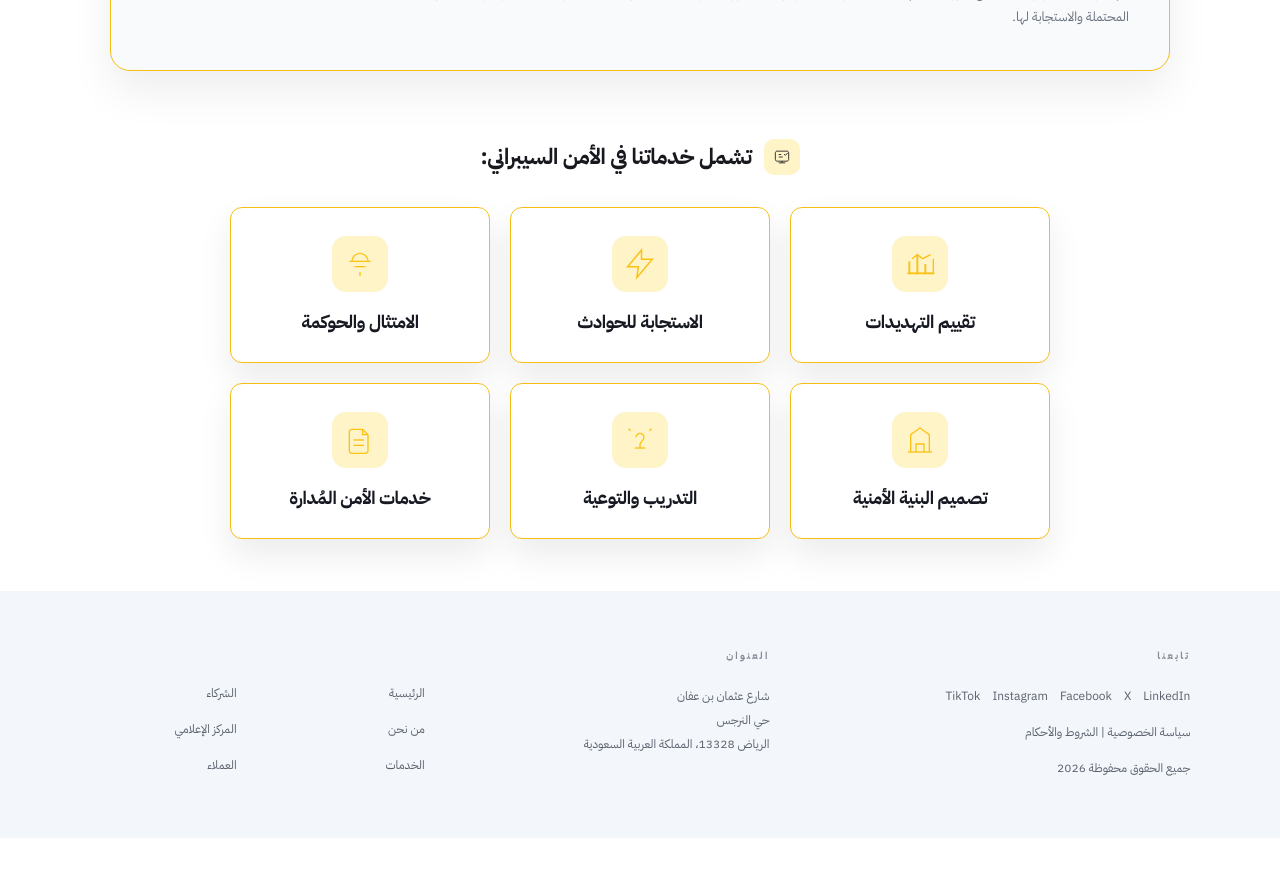
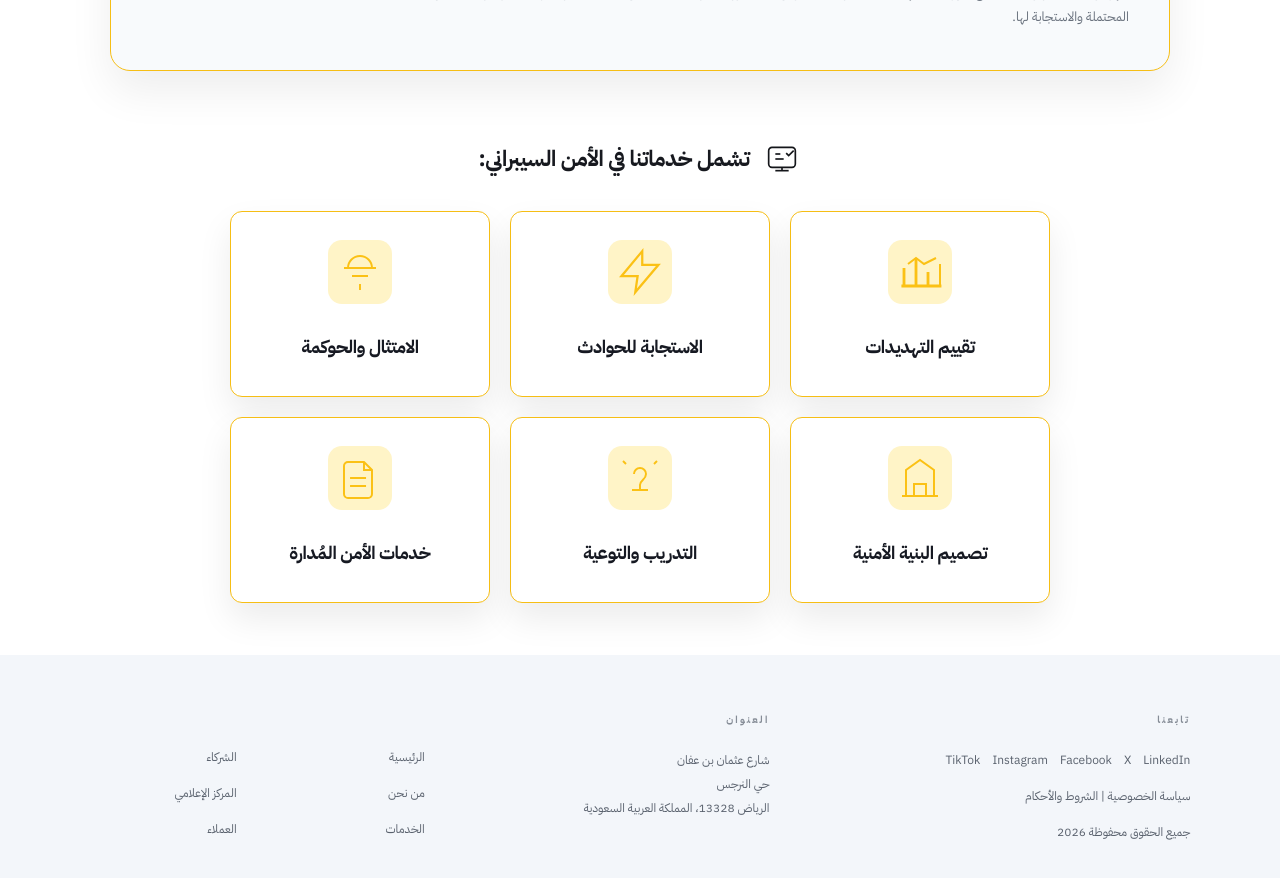
Before and after one commit to nahlagadeem/jawraa-website, a Next.js app: page /ar/services/cybersecurity in a window 1280 px wide. Shown: the part 1120-1998 px from the top of the page. Before the commit the page ends 1958 px from the top, so only its background shows below. Built offline with nearby package versions, Linux system fonts and the light colour scheme.

Commit message:
Increase service icon sizes

```diff
--- a/src/components/home/home-page.tsx
+++ b/src/components/home/home-page.tsx
@@ -360,9 +360,9 @@ function InfoCard({
         large ? "min-h-[250px] p-8" : "min-h-[275px] p-6",
       ].join(" ")}
     >
-      <div className="mb-7 flex size-12 items-center justify-center rounded-[15px] bg-[#fff6df]">
+      <div className="mb-7 flex size-14 items-center justify-center rounded-[15px] bg-[#fff6df]">
         {item.image ? (
-          <Image src={item.image} alt="" width={32} height={32} />
+          <Image src={item.image} alt="" width={42} height={42} />
         ) : (
           <Apple className="size-7 fill-black text-black" />
         )}
@@ -397,9 +397,9 @@ function ServiceCard({
 
   return (
     <article className="jawraa-lift-card h-full min-h-[248px] rounded-[16px] border border-[#f6be15] bg-white p-6 shadow-[0_18px_38px_rgb(17_17_17_/_7%)] hover:jawraa-lift-card-hover">
-      <div className="mb-6 flex size-11 items-center justify-center rounded-[14px] bg-[#fff6df] text-[#8f949c]">
+      <div className="mb-6 flex size-14 items-center justify-center rounded-[14px] bg-[#fff6df] text-[#8f949c]">
         {iconImage ? (
-          <Image src={iconImage} alt="" width={24} height={24} />
+          <Image src={iconImage} alt="" width={40} height={40} />
         ) : index === 4 ? (
           <AppleCompanyLogo className="size-6 text-black" />
         ) : null}
--- a/src/components/public-pages/about-page.tsx
+++ b/src/components/public-pages/about-page.tsx
@@ -192,7 +192,7 @@ function AboutIcon({
     <span
       className={[
         "mb-5 flex items-center justify-center rounded-[10px] bg-[#fff8df] text-[#7c8794]",
-        compact ? "size-9" : "size-12",
+        compact ? "size-12" : "size-14",
         centered ? "mx-auto" : "",
       ].join(" ")}
     >
@@ -200,8 +200,8 @@ function AboutIcon({
         <Image
           src={imageSrc}
           alt=""
-          width={compact ? 26 : 32}
-          height={compact ? 26 : 32}
+          width={compact ? 38 : 42}
+          height={compact ? 38 : 42}
         />
       ) : (
         <Icon className={compact ? "size-4" : "size-5"} strokeWidth={1.9} />
--- a/src/components/public-pages/services-pages.tsx
+++ b/src/components/public-pages/services-pages.tsx
@@ -442,9 +442,9 @@ function ManagedMiniCard({
 }) {
   return (
     <article className="jawraa-lift-card min-h-[166px] rounded-[14px] border border-[#f6be15] bg-white p-5 text-center shadow-[0_18px_34px_rgb(17_17_17_/_8%)] hover:jawraa-lift-card-hover">
-      <div className="relative mx-auto mb-5 flex size-11 items-center justify-center rounded-[12px] bg-[#fff4c7] text-[#8d97a3]">
+      <div className="relative mx-auto mb-5 flex size-14 items-center justify-center rounded-[12px] bg-[#fff4c7] text-[#8d97a3]">
         {item.image ? (
-          <Image src={item.image} alt="" fill sizes="44px" className="object-contain p-2" />
+          <Image src={item.image} alt="" fill sizes="56px" className="object-contain p-1.5" />
         ) : (
           <Cog className="size-5" />
         )}
@@ -517,7 +517,7 @@ function CloudRow({
       </div>
       {image ? (
         <div className="relative size-[62px] rounded-[12px] bg-[#fff4c7]">
-          <Image src={image} alt="" fill sizes="62px" className="object-contain p-3" />
+          <Image src={image} alt="" fill sizes="62px" className="object-contain p-1.5" />
         </div>
       ) : null}
     </article>
@@ -548,9 +548,9 @@ function InfrastructureIncludedGrid({
               key={item.title.en}
               className="jawraa-lift-card min-h-[104px] rounded-[12px] border border-[#ebe4c8] bg-white p-5 text-center shadow-[0_12px_26px_rgb(17_17_17_/_7%)] hover:jawraa-lift-card-hover"
             >
-              <span className="relative mx-auto mb-4 flex size-9 items-center justify-center rounded-[10px] bg-[#fff4c7] text-[#8d97a3]">
+              <span className="relative mx-auto mb-4 flex size-12 items-center justify-center rounded-[10px] bg-[#fff4c7] text-[#8d97a3]">
                 {item.image ? (
-                  <Image src={item.image} alt="" fill sizes="36px" className="object-contain p-2" />
+                  <Image src={item.image} alt="" fill sizes="48px" className="object-contain p-1.5" />
                 ) : (
                   <Icon className="size-4" />
                 )}
@@ -588,13 +588,13 @@ function SystemsCloudIncludedGrid({
               key={item.title.en}
               className="jawraa-lift-card min-h-[122px] rounded-[12px] border border-[#f6be15] bg-white p-5 text-center shadow-[0_12px_26px_rgb(17_17_17_/_7%)] hover:jawraa-lift-card-hover"
             >
-              <span className="relative mx-auto mb-4 flex size-9 items-center justify-center rounded-[10px] bg-[#fff4c7]">
+              <span className="relative mx-auto mb-4 flex size-12 items-center justify-center rounded-[10px] bg-[#fff4c7]">
                 <Image
                   src={item.image ?? "/assets/pages/cloud-03.webp"}
                   alt=""
                   fill
-                  sizes="36px"
-                  className="object-contain p-2"
+                  sizes="48px"
+                  className="object-contain p-1.5"
                 />
               </span>
               <h3 className="text-[13px] font-black leading-tight tracking-[-0.01em]">
@@ -621,13 +621,13 @@ function CybersecurityIncludedGrid({
     <section className="pb-[52px] pt-[22px]">
       <div className="jawraa-container max-w-[820px]">
         <h2 className="mb-8 flex items-center justify-center gap-3 text-center text-[22px] font-bold tracking-[-0.02em]">
-          <span className="relative flex size-9 items-center justify-center rounded-[10px] bg-[#fff4c7]">
+          <span className="relative flex size-10 items-center justify-center">
             <Image
               src="/assets/logos/cyber-services-include.svg"
               alt=""
               fill
-              sizes="36px"
-              className="object-contain p-2"
+              sizes="40px"
+              className="object-contain"
             />
           </span>
           {title}
@@ -636,22 +636,22 @@ function CybersecurityIncludedGrid({
           {items.map((item) => (
               <article
                 key={item.title.en}
-                className="jawraa-lift-card flex min-h-[156px] flex-col items-center justify-center rounded-[12px] border border-[#f6be15] bg-white p-6 text-center shadow-[0_16px_34px_rgb(17_17_17_/_8%)] hover:jawraa-lift-card-hover"
+                className="jawraa-lift-card flex min-h-[170px] flex-col items-center rounded-[12px] border border-[#f6be15] bg-white p-6 pt-7 text-center shadow-[0_16px_34px_rgb(17_17_17_/_8%)] hover:jawraa-lift-card-hover"
               >
-                <span className="relative mb-5 flex size-14 items-center justify-center rounded-[14px] bg-[#fff4c7]">
+                <span className="relative mb-5 flex size-16 shrink-0 items-center justify-center rounded-[14px] bg-[#fff4c7]">
                   {item.image ? (
                     <Image
                       src={item.image}
                       alt=""
                       fill
-                      sizes="56px"
-                      className="object-contain p-3"
+                      sizes="64px"
+                      className="object-contain p-2"
                     />
                   ) : (
                     <ShieldAlert className="size-5 text-[#8d97a3]" />
                   )}
                 </span>
-                <h3 className="max-w-[190px] text-[18px] font-black leading-tight tracking-[-0.02em] text-[#161922]">
+                <h3 className="flex min-h-[48px] max-w-[190px] items-center justify-center text-[18px] font-black leading-tight tracking-[-0.02em] text-[#161922]">
                   {item.title[locale]}
                 </h3>
               </article>
@@ -671,9 +671,9 @@ function IncludedCell({
 }) {
   return (
     <article className="jawraa-lift-card -ml-px -mt-px min-h-[152px] border border-[#f6be15] bg-white p-6 hover:jawraa-lift-card-hover">
-      <span className="relative mb-4 flex size-9 items-center justify-center rounded-[10px] bg-[#fff4c7] text-[#8d97a3]">
+      <span className="relative mb-4 flex size-12 items-center justify-center rounded-[10px] bg-[#fff4c7] text-[#8d97a3]">
         {item.image ? (
-          <Image src={item.image} alt="" fill sizes="36px" className="object-contain p-2" />
+          <Image src={item.image} alt="" fill sizes="48px" className="object-contain p-1.5" />
         ) : (
           <Cog className="size-4" />
         )}
```
